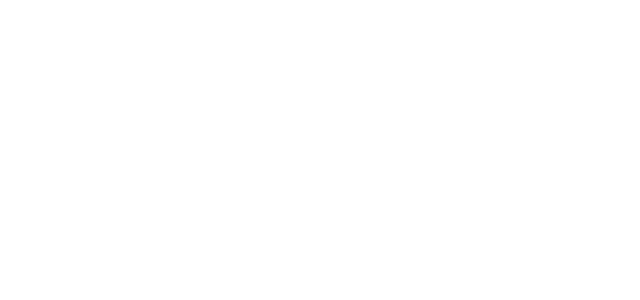
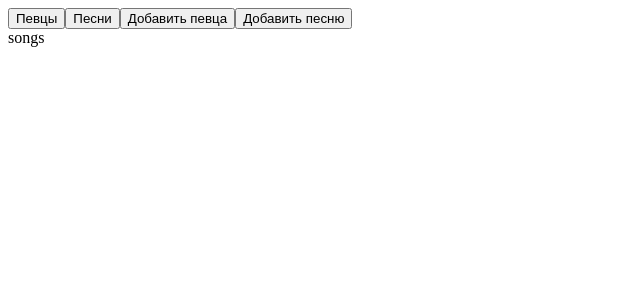
Before and after one commit to Karpucho/test_kodex, a React (Create React App) app in the folder client/: page /songs in a window 1280 px wide. Shown: the top 300 px of the page, without its empty margins (0-640 px from the left). Built offline with nearby package versions, Linux system fonts and the light colour scheme.

Commit message:
add singers and songs components

```diff
--- /dev/null
+++ b/client/src/components/AllSingers/AllSingers.jsx
@@ -0,0 +1,12 @@
+import React from 'react';
+import './allsingers.css'
+
+function AllSingers(props) {
+  return (
+    <div>
+      singers
+    </div>
+  );
+}
+
+export default AllSingers;
--- /dev/null
+++ b/client/src/components/AllSongs/AllSongs.jsx
@@ -0,0 +1,12 @@
+import React from 'react';
+import './allsongs.css'
+
+function AllSongs(props) {
+  return (
+    <div>
+      songs
+    </div>
+  );
+}
+
+export default AllSongs;
--- a/client/src/components/App.js
+++ b/client/src/components/App.js
@@ -1,11 +1,20 @@
-import { Routes, Route } from 'react-router-dom'
+import { Routes, Route, BrowserRouter } from 'react-router-dom'
+import AllSingers from './AllSingers/AllSingers';
+import AllSongs from './AllSongs/AllSongs';
+import NavBar from './NavBar/NavBar';
 
 
 function App() {
   return (
+   <BrowserRouter>
     <div className="App">
-
+      <NavBar />
+        <Routes>
+          <Route path="/singers" element={<AllSingers />} />
+          <Route path="/songs" element={<AllSongs />} />
+        </Routes>
     </div>
+   </BrowserRouter>
   );
 }
 
--- a/client/src/components/NavBar/NavBar.jsx
+++ b/client/src/components/NavBar/NavBar.jsx
@@ -1,10 +1,14 @@
 import React from 'react';
-import './navbar'
+import { Link } from 'react-router-dom';
+import './navbar.css'
 
 function NavBar(props) {
   return (
-    <div>
-
+    <div className="navbar">
+      <Link to='/singers'><button className="navbar_btn">Певцы</button></Link>
+      <Link to='/songs'><button className="navbar_btn">Песни</button></Link>
+      <Link to='/singers/new'><button className="navbar_btn">Добавить певца</button></Link>
+      <Link to='/songs/new'><button className="navbar_btn">Добавить песню</button></Link>
     </div>
   );
 }
```
Also changed, not shown: client/src/components/AllSingers/allsingers.css (added), client/src/components/AllSongs/allsongs.css (added).
